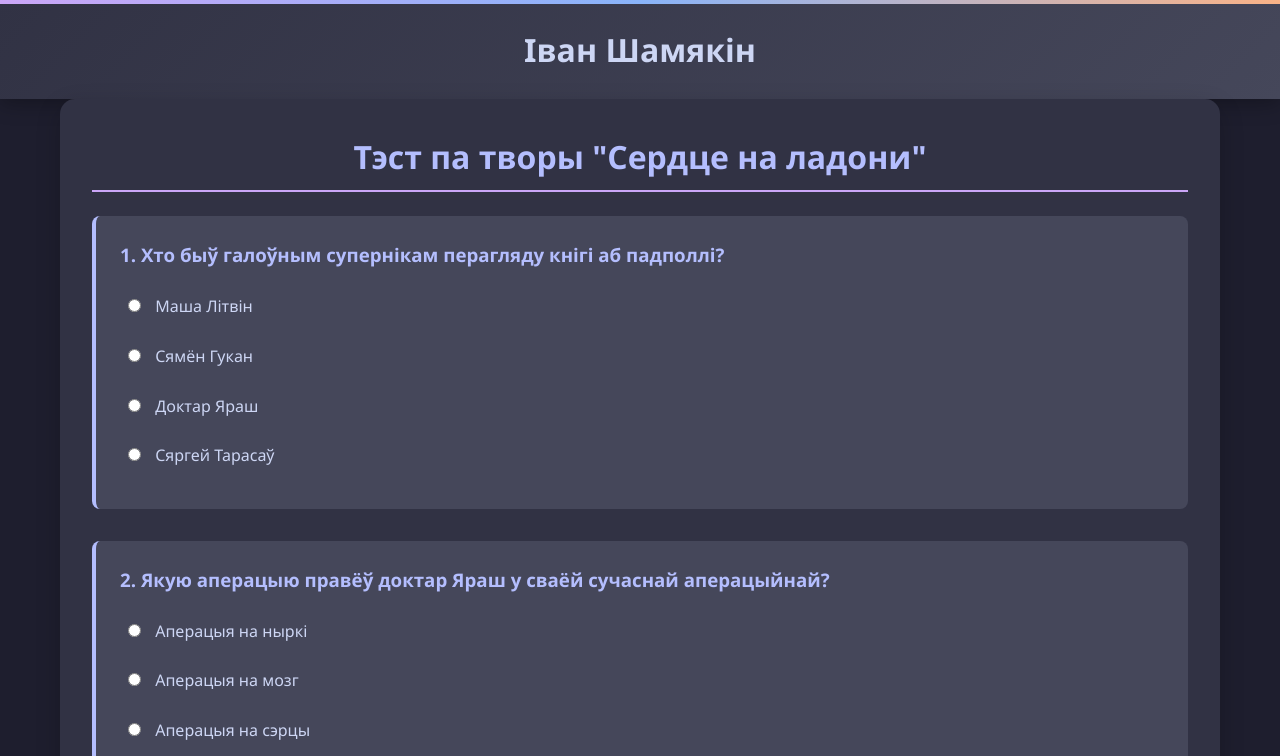
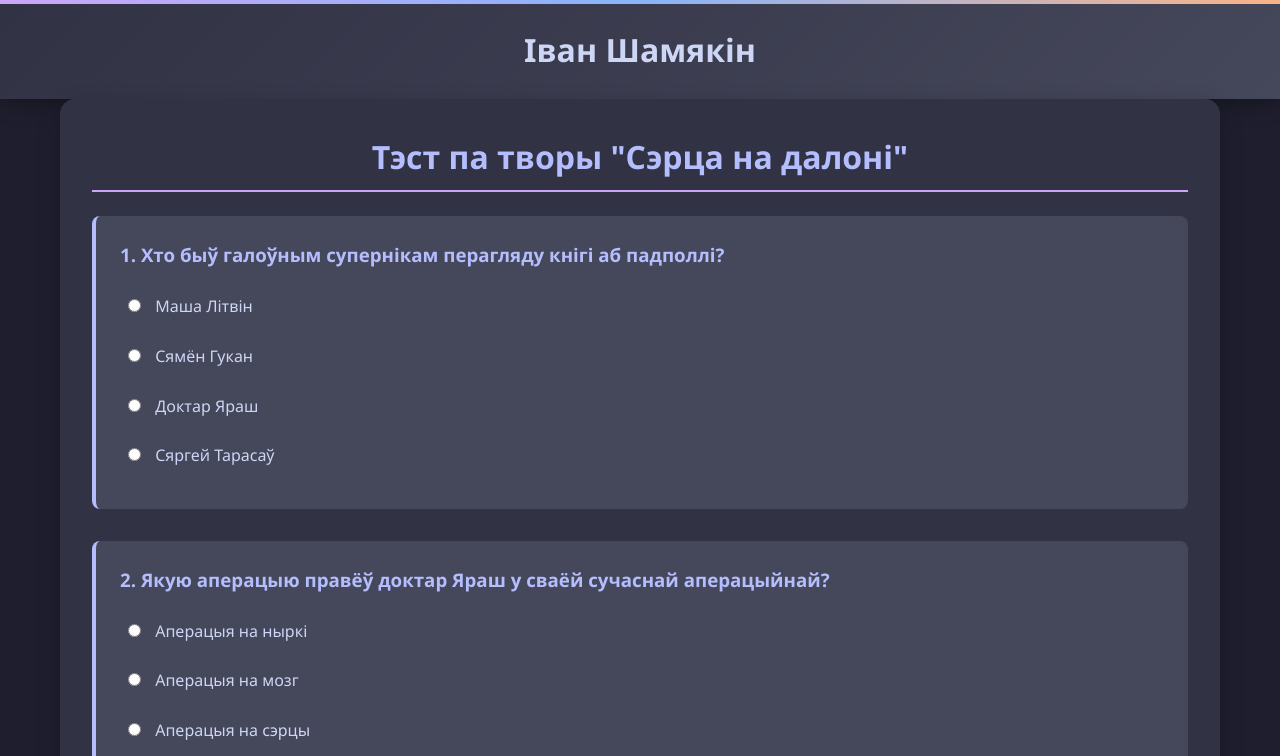
Before and after one commit to school20projects/school20projects.github.io, a plain HTML site: page index.html in a window 1280 px wide. Both pictures are taken after a click on the button "Тэст па творы". Shown: the top 756 px of the page. Drawn offline with Linux system fonts and the light colour scheme.

Commit message:
iba chotko

```diff
--- a/index.html
+++ b/index.html
@@ -51,7 +51,7 @@
         </div>
 
         <div class="page-section" id="test-page">
-            <h2 class="page-title">Тэст па творы "Сердце на ладони"</h2>
+            <h2 class="page-title">Тэст па творы "Сэрца на далоні"</h2>
 
             <div class="test-question">
                 <h3>1. Хто быў галоўным супернікам перагляду кнігі аб падполлі?</h3>
```
